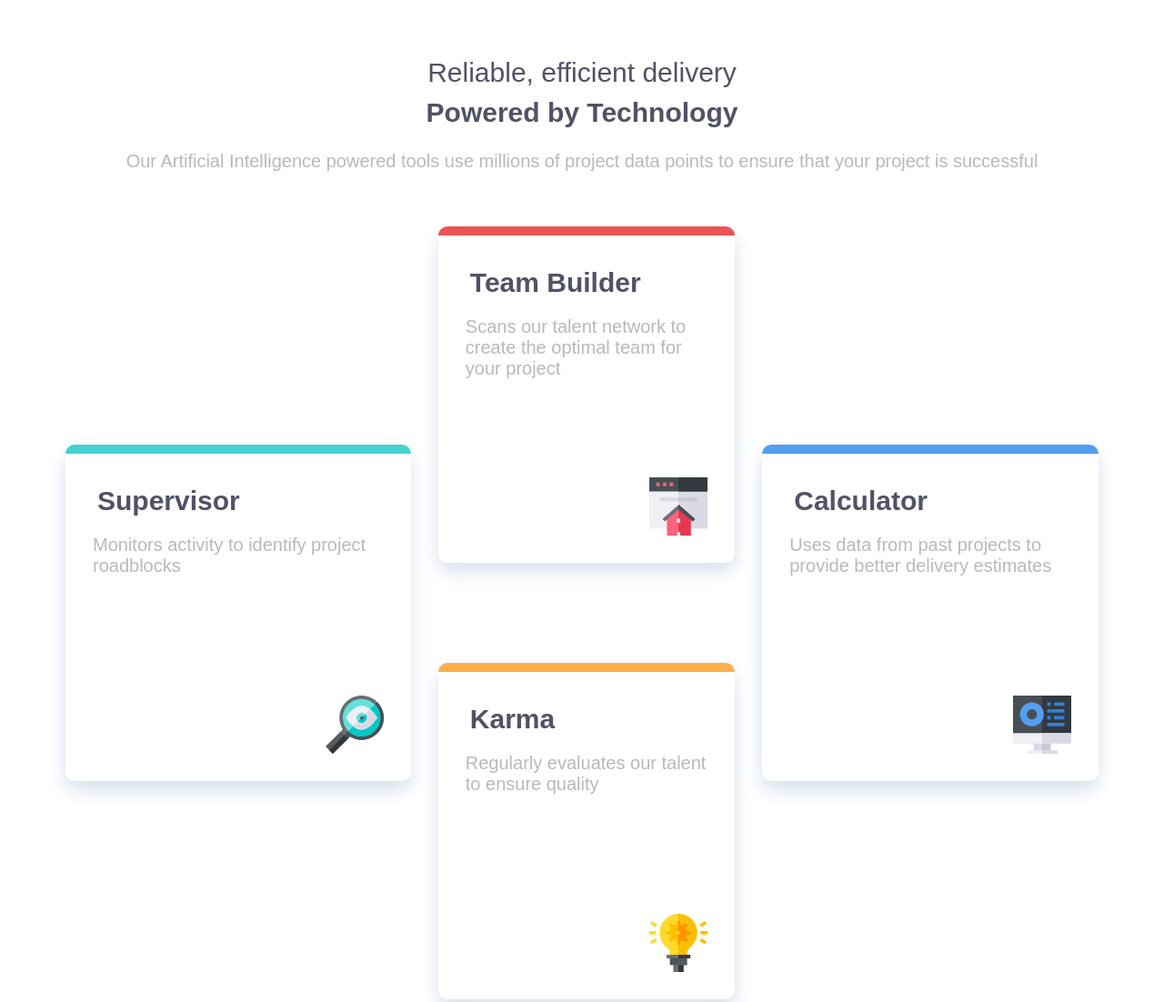
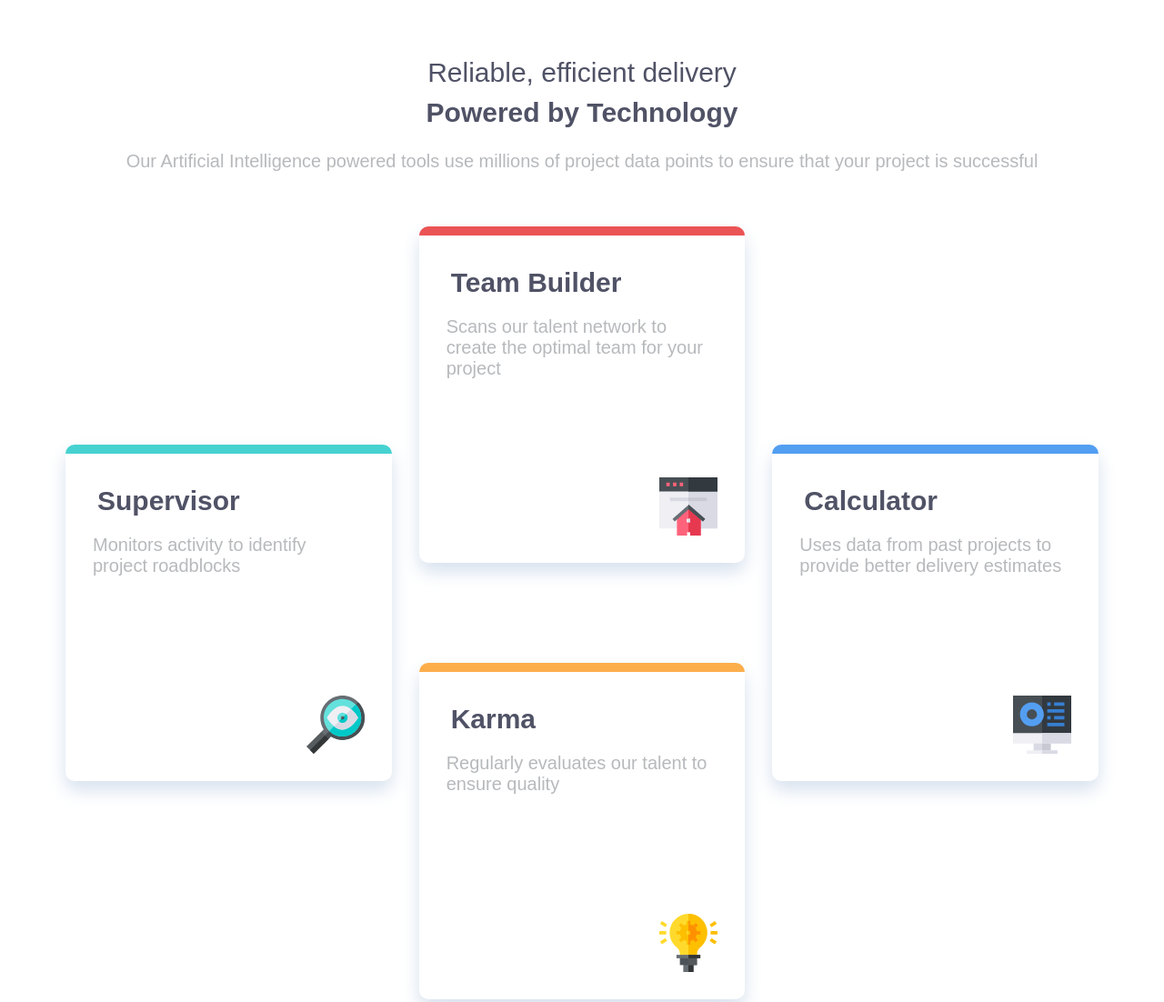
Before and after one commit to MohamedElias/Four-card-feature-section, a plain HTML site: page index.html in a window 1280 px wide. Shown: the top 1102 px of the page at 91% size. Drawn offline with Linux system fonts and the light colour scheme.

Commit message:
change grid code
use grid:start / end; instead grid areas

```diff
--- a/style.css
+++ b/style.css
@@ -46,19 +46,19 @@ p{
 }
 .card:first-child{
    border-top: solid 10px #46d2d1;
-   grid-area: Supervisor;
+   grid-row: 1 / 3;
 }
 .card:nth-child(2){
    border-top: solid 10px #eb5454;
-   grid-area:TeamBuilder ;
+   grid-row: 1 / 2;
 }
 .card:nth-child(3){
    border-top: solid 10px #fcae4b;
-   grid-area: Karma;
+   grid-row: 2 / 3;
 }
 .card:nth-child(4){
    border-top: solid 10px #529ef1;
-   grid-area: Calculator;
+   grid-row: 1 / 3;
 }
 .card img{
    position: absolute;
@@ -70,8 +70,8 @@ p{
 @media (min-width: 1025px) {
    .cards-container{
       display: grid;
-      grid-template-areas: 'Supervisor TeamBuilder Calculator'
-      'Supervisor Karma Calculator';
+      grid-template-columns: 1fr 1fr 1fr;
+      grid-template-rows: 1fr 1fr;
       align-items: center;
       gap: 3rem;
    }
```
